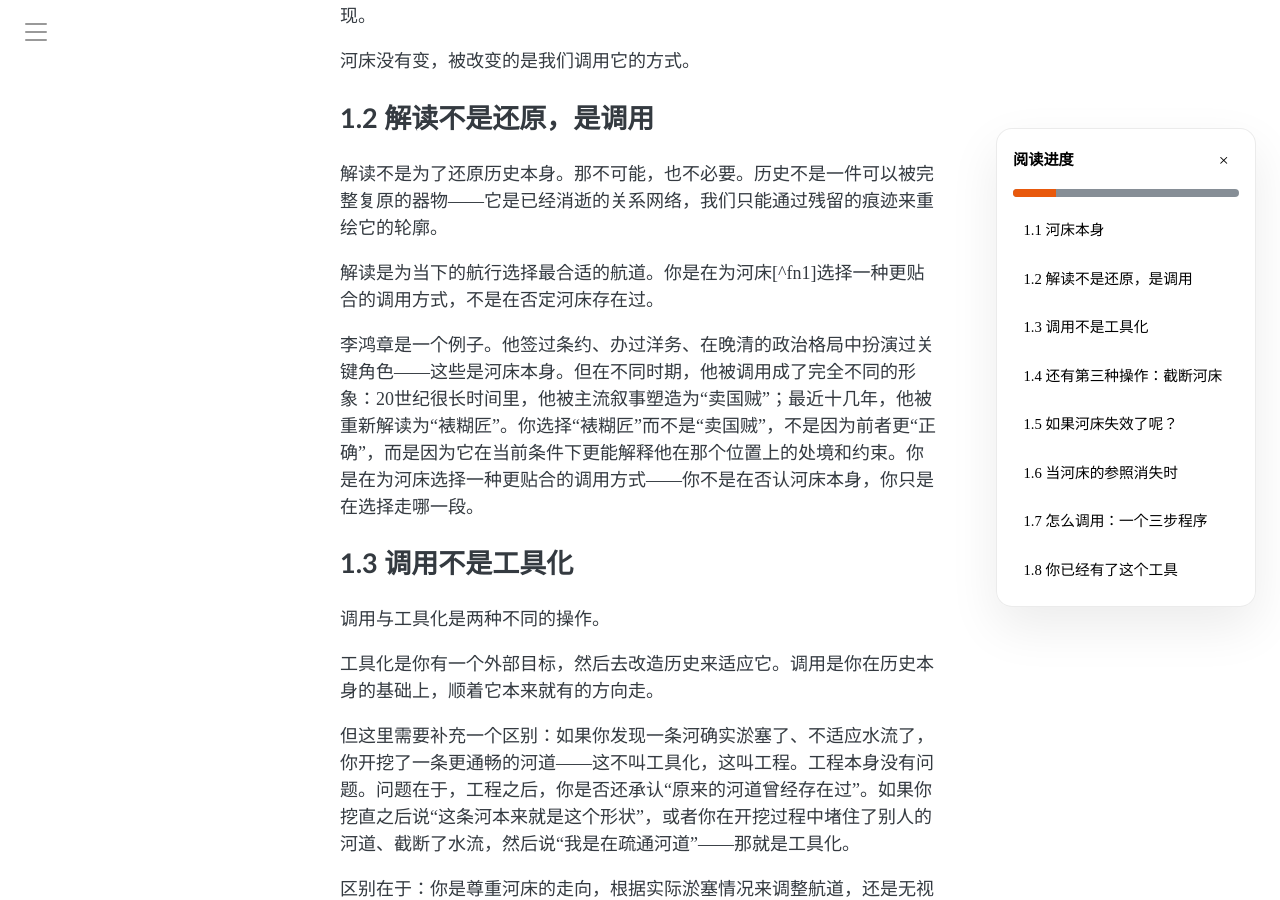
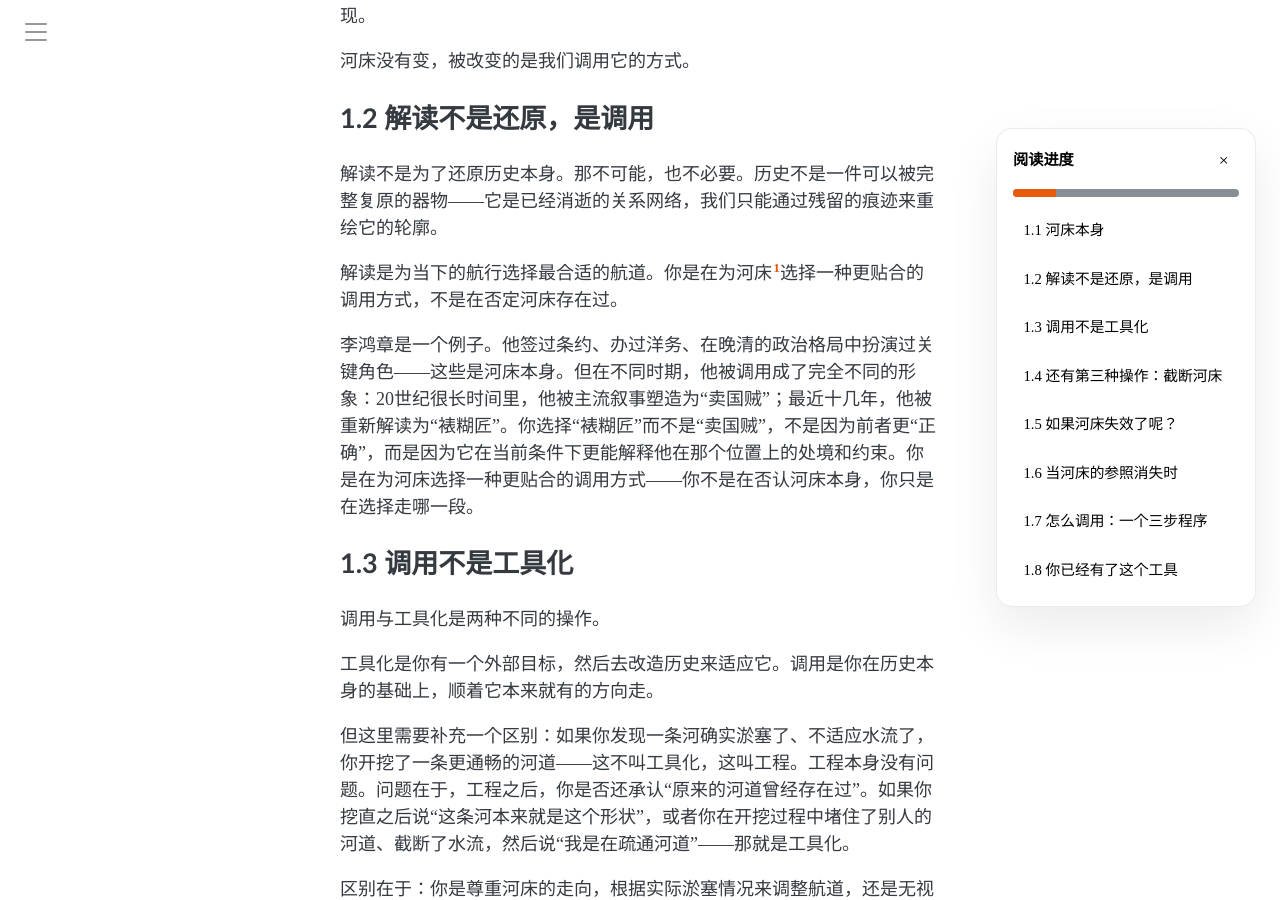
Before and after one commit to symphonyh/symphonyh.github.io, a Jekyll site: the page built from _posts/2026-08-12-历史的解读.md, in a window 1280 px wide and 900 px high, scrolled down 713 px. Built offline with Jekyll 4.4.1, drawn with Linux system fonts in a browser that asks for light colours; comment, search, counter and statistics services are not loaded; some of the changed text lies outside the part shown.

Commit message:
Update 2026-08-12-历史的解读.md

```diff
--- a/_posts/2026-08-12-历史的解读.md
+++ b/_posts/2026-08-12-历史的解读.md
@@ -102,4 +102,4 @@ comments: true
 
 这就是方向感。它不是计划，也不是利用。它是在持续的航行中，仍能辨认出自己可以往哪走的唯一方式。
 
-[^fn1]：河流两岸之间容纳流水的部分。也叫河槽。
+[^fn1]: 河流两岸之间容纳流水的部分。也叫河槽。
```
